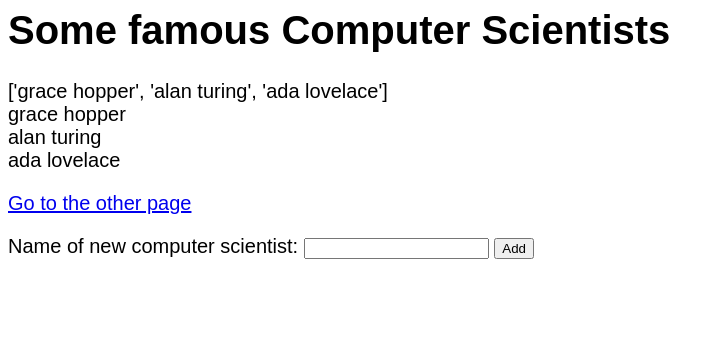
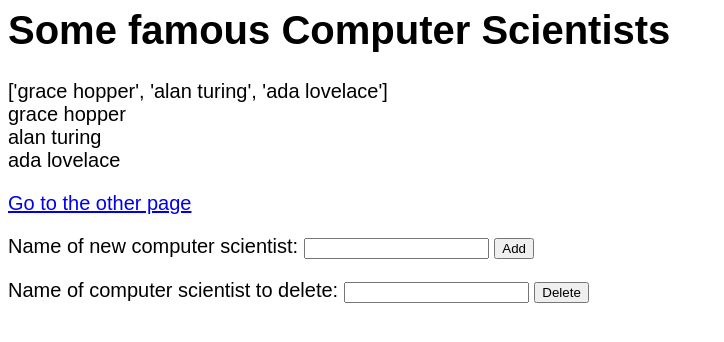
Before and after one commit to dariajung/cs4111-g13, a Flask app: page / in a window 1280 px wide. Shown: the top 342 px of the page, without its empty margins (0-724 px from the left). Run offline with Flask 2, Linux system fonts and the light colour scheme; data comes from the database, SQL or seed files in the repository; parts of the project's set-up code (start-up, migrations or seed data) failed here and were passed over.

Commit message:
add comments to tables.sql (todos), add another way of inserting into webserver.py, add a text form for delete

```diff
--- a/sql/Tables.sql
+++ b/sql/Tables.sql
@@ -1,6 +1,7 @@
 CREATE TABLE politicians (
 	name varchar(50),
 	-- also make sure that DOB is within a reasonable time frame b/c we're not doing historical data
+	-- oldest birthdate has to be in 1923
 	DOB date CHECK (DATE_PART('year', '1995-01-01'::date) - DATE_PART('year', DOB::date) >=0),-- must be 18 to run for office generally
 	net_worth real,
 	incumbent_status boolean,
--- a/webserver/templates/index.html
+++ b/webserver/templates/index.html
@@ -5,7 +5,6 @@
       font-family: arial;
     }
   </style>
-
 
 <body>
   <h1>Some famous Computer Scientists</h1>
@@ -23,6 +22,11 @@
 <p>Name of new computer scientist: <input type="text" name="name"> <input type="submit" value="Add"></p>
 </form>
 
+<!-- Implement Delete -->
+<form method="POST" action="/delete">
+<p>Name of computer scientist to delete: <input type="text" name="name"> <input type="submit" value="Delete"></p>
+</form>
+
 </body>
 
 
```
Also changed, not shown: webserver/server.py (+7 -5 lines).
